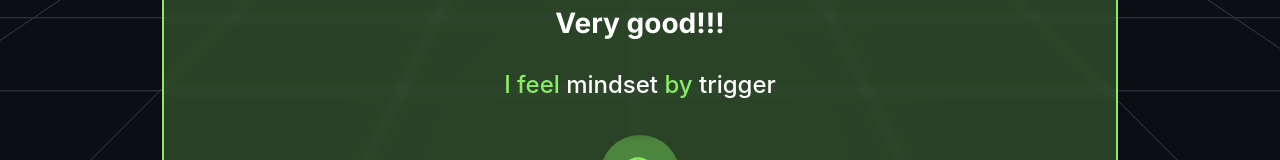
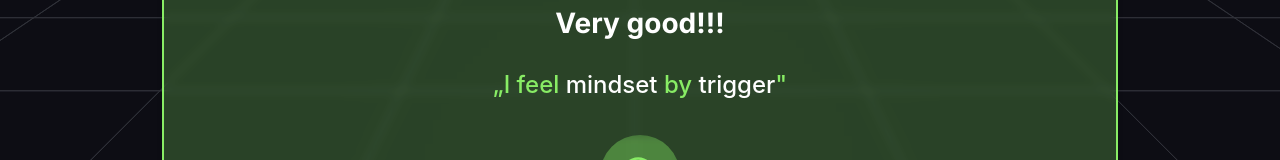
Before and after one commit to HafizAbeer/mind-set-1, a React (Vite) app: page /cause in a window 1280 px wide. Shown: the part 235-395 px from the top of the page. Built offline with nearby package versions, Linux system fonts and the light colour scheme; a web font is replaced by a local one.

Commit message:
wrap Cause Radar I-statement in quotation marks
Match the other radar description boxes by surrounding the mindset
sentence in „…" on the Cause Radar page.

```diff
--- a/src/pages/CauseRadar.jsx
+++ b/src/pages/CauseRadar.jsx
@@ -19,6 +19,7 @@ const CauseRadar = () => {
           if (!mindsetSentence || !triggerLabel) return null;
           return (
             <span style={{ color: "#88EC65" }}>
+              „
               {splitMindsetSentence(mindsetSentence).map((seg, i) => {
                 if (seg === "[mindset]")
                   return <span key={i} style={{ color: "#FFFFFF" }}>{mindsetPhrase}</span>;
@@ -26,6 +27,7 @@ const CauseRadar = () => {
                   return <span key={i} style={{ color: "#FFFFFF" }}>{triggerLabel}</span>;
                 return <React.Fragment key={i}>{seg}</React.Fragment>;
               })}
+              "
             </span>
           );
         })()
```
